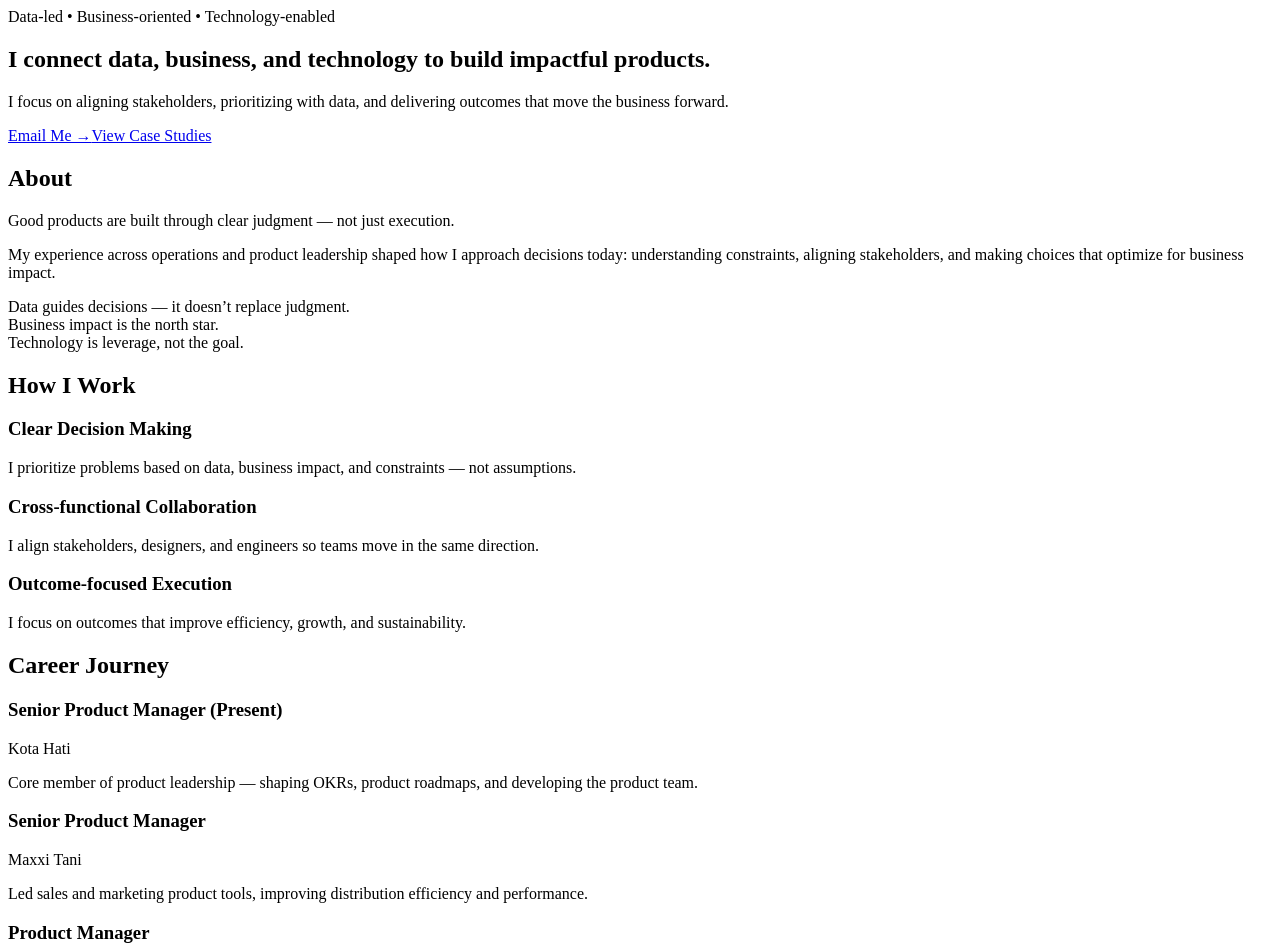
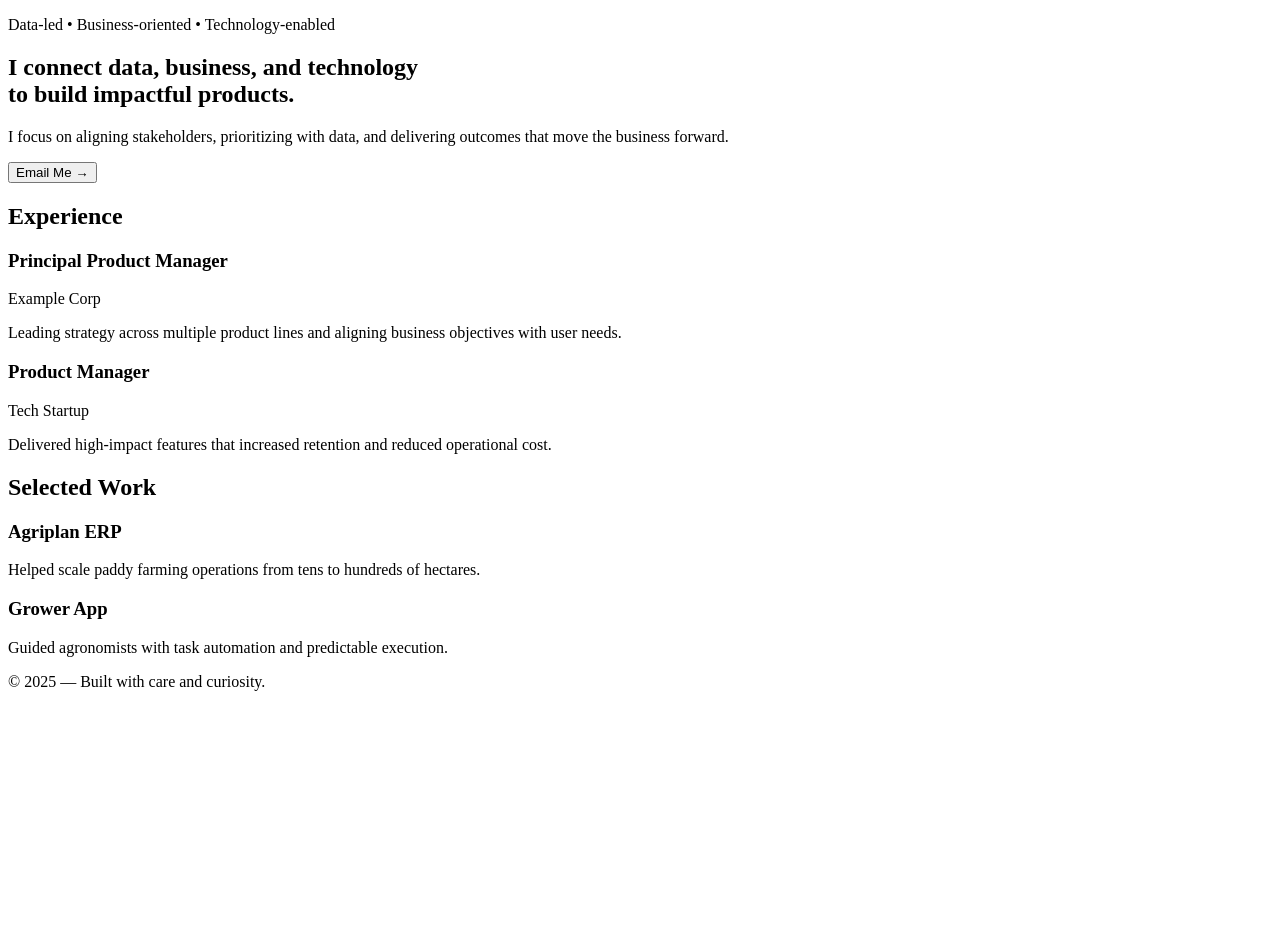
Before and after one commit to yspace89/personalweb, a Next.js app: page / in a window 1280 px wide. Shown: the top 952 px of the page. After the commit the page ends 800 px from the top, so only its background shows below. Built offline with nearby package versions, Linux system fonts and the light colour scheme.

Commit message:
Update page.tsx

```diff
--- a/app/page.tsx
+++ b/app/page.tsx
@@ -2,190 +2,91 @@
 
 export default function Home() {
   return (
-    <main className="bg-[#0B0F14] text-white overflow-x-hidden">
+    <main className="overflow-x-hidden">
 
-      {/* ================= HERO ================= */}
-      <section className="relative min-h-[90vh] flex items-center px-6">
+      {/* HERO */}
+      <section className="relative min-h-[90vh] flex items-center">
 
-        {/* decorative glow */}
-        <div className="absolute -top-24 -left-20 h-[26rem] w-[26rem] rounded-full bg-gradient-to-tr from-blue-500 via-cyan-400 to-purple-500 opacity-25 blur-3xl" />
-        <div className="absolute bottom-0 right-0 h-[22rem] w-[22rem] rounded-full bg-gradient-to-tr from-purple-600 to-blue-400 opacity-20 blur-3xl" />
+        {/* Decorative gradients */}
+        <div className="absolute inset-0 -z-10 bg-[radial-gradient(circle_at_30%_20%,rgba(56,189,248,.18),transparent_60%)]" />
+        <div className="absolute inset-0 -z-10 bg-[radial-gradient(circle_at_80%_80%,rgba(16,185,129,.16),transparent_60%)]" />
 
-        {/* dot grid */}
-        <div className="absolute inset-0 pointer-events-none bg-[radial-gradient(#ffffff10_1px,transparent_1px)] bg-[size:18px_18px]" />
+        <div className="max-w-4xl animate-fadeUp">
+          <p className="text-sm text-white/60 mb-3">
+            Data-led • Business-oriented • Technology-enabled
+          </p>
 
-        <div className="relative max-w-5xl mx-auto animate-fadeUp">
-          <span className="text-xs tracking-wider text-cyan-300/90 border border-cyan-500/30 px-3 py-1 rounded-full">
-            Data-led • Business-oriented • Technology-enabled
-          </span>
-
-          <h1 className="mt-6 text-4xl md:text-6xl font-semibold leading-tight tracking-tight">
-            I connect <span className="text-cyan-300">data</span>, business, and
-            technology to build impactful products.
+          <h1 className="text-5xl sm:text-6xl font-semibold leading-tight mb-6">
+            I connect data, business, and technology
+            <br />
+            <span className="text-cyan-300">to build impactful products.</span>
           </h1>
 
-          <p className="mt-6 text-lg text-white/70 max-w-2xl">
+          <p className="text-white/70 max-w-2xl mb-8">
             I focus on aligning stakeholders, prioritizing with data,
             and delivering outcomes that move the business forward.
           </p>
 
-          <div className="mt-10 flex gap-4">
-            <a
-              href="mailto:ubaidillahym@gmail.com"
-              className="px-6 py-3 rounded-xl bg-gradient-to-r from-sky-500 to-cyan-400 text-black font-medium shadow-lg shadow-cyan-500/20 hover:opacity-90 transition"
-            >
-              Email Me →
-            </a>
+          <button className="px-5 py-2 rounded-lg bg-cyan-400 text-black font-medium hover:bg-cyan-300 transition">
+            Email Me →
+          </button>
+        </div>
+      </section>
 
-            <a
-              href="#work"
-              className="px-6 py-3 rounded-xl border border-white/20 hover:border-white/50 transition"
-            >
-              View Case Studies
-            </a>
+      {/* EXPERIENCE */}
+      <section className="mt-20">
+        <h2 className="section-title">Experience</h2>
+
+        <div className="space-y-5">
+          <ExperienceItem
+            role="Principal Product Manager"
+            company="Example Corp"
+            text="Leading strategy across multiple product lines and aligning business objectives with user needs."
+          />
+          <ExperienceItem
+            role="Product Manager"
+            company="Tech Startup"
+            text="Delivered high-impact features that increased retention and reduced operational cost."
+          />
+        </div>
+      </section>
+
+      {/* PROJECTS */}
+      <section className="mt-20">
+        <h2 className="section-title">Selected Work</h2>
+
+        <div className="grid sm:grid-cols-2 gap-6">
+          <div className="card p-5">
+            <h3 className="font-medium">Agriplan ERP</h3>
+            <p className="text-sm text-white/70 mt-2">
+              Helped scale paddy farming operations from tens to hundreds of hectares.
+            </p>
+          </div>
+
+          <div className="card p-5">
+            <h3 className="font-medium">Grower App</h3>
+            <p className="text-sm text-white/70 mt-2">
+              Guided agronomists with task automation and predictable execution.
+            </p>
           </div>
         </div>
       </section>
 
-      {/* ================= ABOUT ================= */}
-      <section className="px-6 py-16 md:py-20">
-        <div className="max-w-5xl mx-auto grid md:grid-cols-2 gap-10">
-          <div>
-            <h2 className="text-xl font-medium mb-4">About</h2>
+      {/* FOOTER */}
+      <footer className="mt-20 py-10 text-center text-white/50 text-sm">
+        © 2025 — Built with care and curiosity.
+      </footer>
 
-            <p className="text-white/80 mb-4">
-              Good products are built through clear judgment — not just execution.
-            </p>
-
-            <p className="text-white/70">
-              My experience across operations and product leadership shaped how I
-              approach decisions today: understanding constraints, aligning stakeholders,
-              and making choices that optimize for business impact.
-            </p>
-          </div>
-
-          <div className="space-y-3">
-            <div className="border-l border-white/15 pl-4">
-              Data guides decisions — it doesn’t replace judgment.
-            </div>
-            <div className="border-l border-white/15 pl-4">
-              Business impact is the north star.
-            </div>
-            <div className="border-l border-white/15 pl-4">
-              Technology is leverage, not the goal.
-            </div>
-          </div>
-        </div>
-      </section>
-
-      {/* ================= HOW I WORK ================= */}
-      <section className="px-6 py-16 md:py-20">
-        <div className="max-w-5xl mx-auto">
-          <h2 className="text-xl font-medium mb-8">How I Work</h2>
-
-          <div className="grid md:grid-cols-3 gap-6">
-            <Card
-              title="Clear Decision Making"
-              text="I prioritize problems based on data, business impact, and constraints — not assumptions."
-            />
-            <Card
-              title="Cross-functional Collaboration"
-              text="I align stakeholders, designers, and engineers so teams move in the same direction."
-            />
-            <Card
-              title="Outcome-focused Execution"
-              text="I focus on outcomes that improve efficiency, growth, and sustainability."
-            />
-          </div>
-        </div>
-      </section>
-
-      {/* ================= CAREER ================= */}
-      <section className="px-6 py-16 md:py-20 border-t border-white/10">
-        <div className="max-w-4xl mx-auto">
-          <h2 className="text-xl font-medium mb-10">Career Journey</h2>
-
-          <Timeline
-            role="Senior Product Manager (Present)"
-            company="Kota Hati"
-            text="Core member of product leadership — shaping OKRs, product roadmaps, and developing the product team."
-          />
-
-          <Timeline
-            role="Senior Product Manager"
-            company="Maxxi Tani"
-            text="Led sales and marketing product tools, improving distribution efficiency and performance."
-          />
-
-          <Timeline
-            role="Product Manager"
-            company="Agri Sparta"
-            text="Led product development from scratch to digitize agricultural processes and build scalable workflows."
-          />
-
-          <Timeline
-            role="Coordinator Trainee"
-            company="Alfamart"
-            text="Built foundations in operations, management discipline, and leadership in a large-scale organization."
-          />
-        </div>
-      </section>
-
-      {/* ================= CTA ================= */}
-      <section className="px-6 py-20 text-center">
-        <h2 className="text-2xl font-semibold mb-3">
-          Let’s build meaningful products.
-        </h2>
-
-        <p className="text-white/70 mb-8">
-          Open to conversations around product leadership, strategy, and execution.
-        </p>
-
-        <a
-          href="mailto:ubaidillahym@gmail.com"
-          className="rounded-xl bg-white text-black px-7 py-3 text-sm font-medium hover:bg-white/90 transition"
-        >
-          Email Me
-        </a>
-      </section>
-
-      {/* simple intro animation */}
-      <style jsx global>{`
-        .animate-fadeUp {
-          animation: fadeUp 0.7s ease-out both;
-        }
-        @keyframes fadeUp {
-          from { opacity: 0; transform: translateY(18px); }
-          to { opacity: 1; transform: translateY(0); }
-        }
-      `}</style>
     </main>
   )
 }
 
-function Card({ title, text }: { title: string; text: string }) {
+function ExperienceItem({ role, company, text }) {
   return (
-    <div className="rounded-2xl border border-white/10 p-6 bg-white/5 hover:bg-white/10 transition">
-      <h3 className="font-medium mb-2">{title}</h3>
-      <p className="text-sm text-white/70">{text}</p>
-    </div>
-  )
-}
-
-function Timeline({
-  role,
-  company,
-  text,
-}: {
-  role: string
-  company: string
-  text: string
-}) {
-  return (
-    <div className="border-l border-white/15 pl-5 pb-6 mb-4">
+    <div className="border-l border-white/15 pl-5 pb-4">
       <div className="flex items-center justify-between mb-1">
         <h3 className="font-medium">{role}</h3>
-        <span className="text-xs text-white/50">{company}</span>
+        <span className="text-xs text-white/40">{company}</span>
       </div>
       <p className="text-sm text-white/70">{text}</p>
     </div>
```
